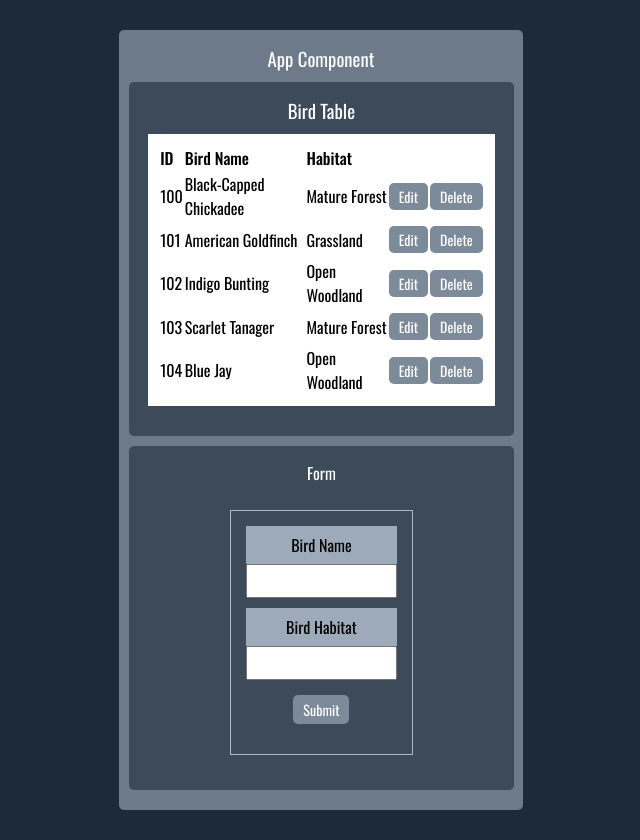
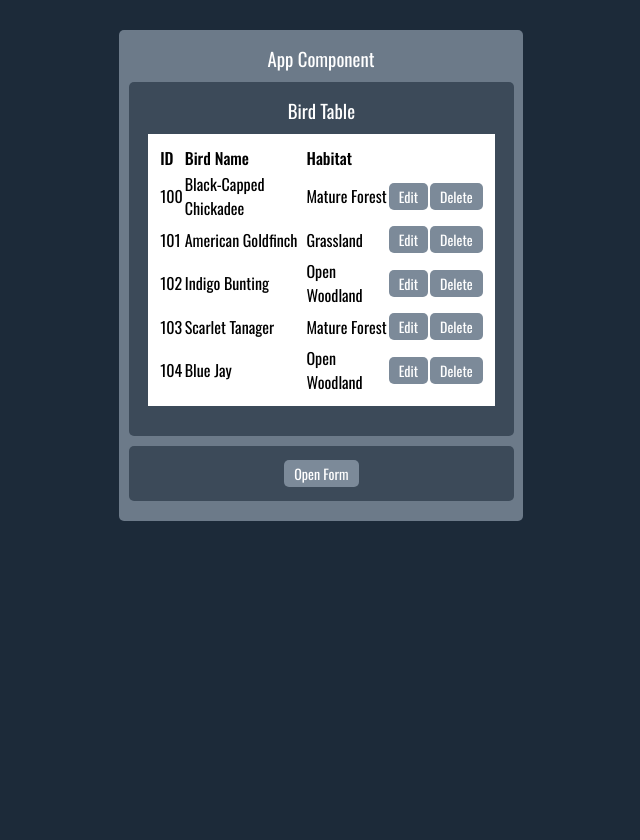
Before and after one commit to giacomo9999/React-CRUD-Paradigm-190723, a React (Create React App) app: page / in a window 1280 px wide. Shown: the whole page, without its empty margins (319-959 px from the left). After the commit the page ends 800 px from the top, so only its background shows below. Built offline with nearby package versions, Linux system fonts and the light colour scheme.

Commit message:
Working on conditionally rendering form.

```diff
--- a/src/App.js
+++ b/src/App.js
@@ -1,6 +1,7 @@
 import React, { Component } from "react";
 import Table from "./Table";
 import Form from "./Form";
+import ToggleableForm from "./ToggleableForm";
 import "./App.css";
 
 class App extends Component {
@@ -59,7 +60,8 @@ class App extends Component {
           handleDelete={this.handleDelete}
           handleEdit={this.handleEdit}
         />
-        <Form handleSubmit={this.handleSubmit} />
+        <ToggleableForm handleSubmit={this.handleSubmit} />
+        {/* <Form handleSubmit={this.handleSubmit} /> */}
       </div>
     );
   }
--- a/src/Table.js
+++ b/src/Table.js
@@ -1,4 +1,4 @@
-import React, { Component } from "react";
+import React from "react";
 
 const TableHead = () => {
   return (
--- /dev/null
+++ b/src/ToggleableForm.js
@@ -0,0 +1,24 @@
+import React, { Component } from "react";
+import Form from "./Form";
+
+class ToggleableForm extends Component {
+  state = { formOpen: false };
+
+  openForm = () => {
+    this.setState({ formOpen: true });
+  };
+
+  render() {
+    return (
+      <div className="container-inner">
+        {this.state.formOpen ? (
+          <Form handleSubmit={this.props.handleSubmit} />
+        ) : (
+          <button onClick={this.openForm}>Open Form</button>
+        )}
+      </div>
+    );
+  }
+}
+
+export default ToggleableForm;
```
